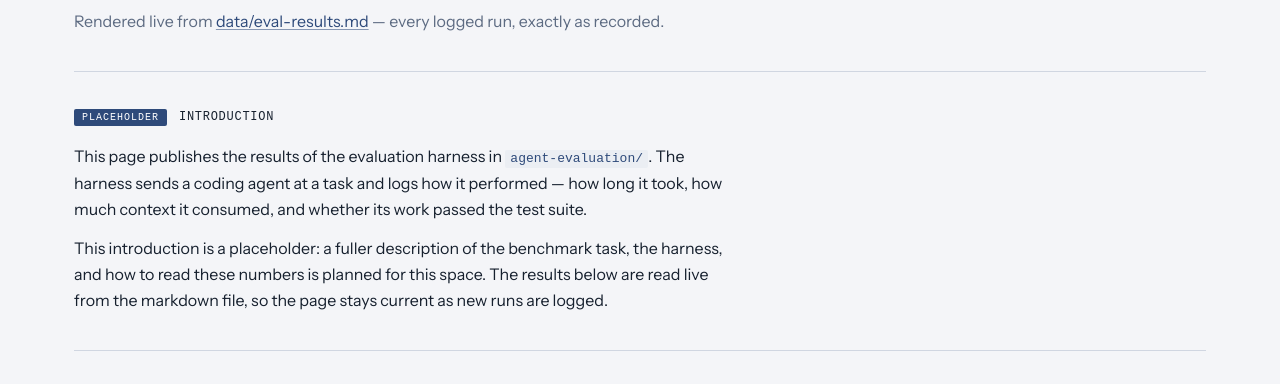
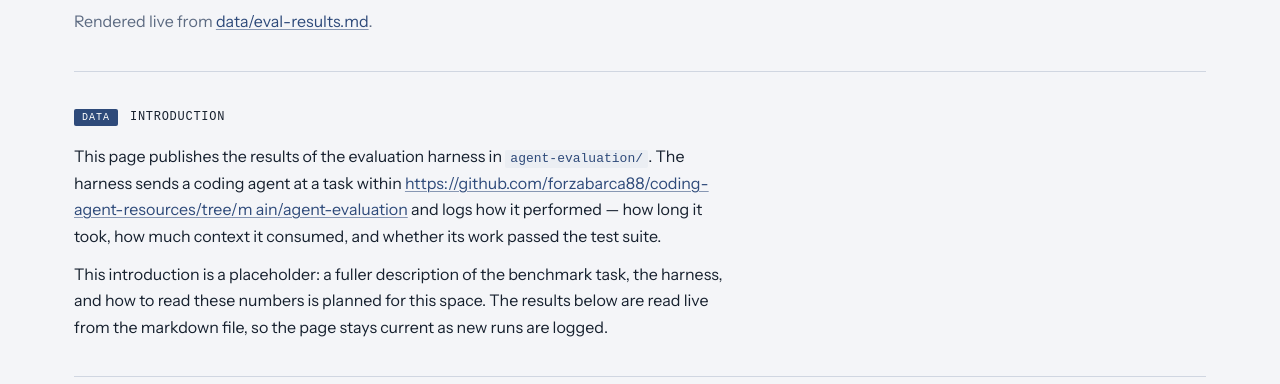
Before and after one commit to forzabarca88/coding-agent-resources, a plain HTML site: page docs/evaluation-results.html in a window 1280 px wide. Shown: the part 194-578 px from the top of the page. Drawn offline with nearby package versions, Linux system fonts and the light colour scheme; a web font is replaced by a local one.

Commit message:
update text

```diff
--- a/docs/evaluation-results.html
+++ b/docs/evaluation-results.html
@@ -40,20 +40,21 @@
         <p class="eyebrow">Coding Agent Resources · Agent Evaluation</p>
         <h1 class="masthead__title">Evaluation results</h1>
         <p class="masthead__subhead">
-          Rendered live from <a href="data/eval-results.md">data/eval-results.md</a>
-          — every logged run, exactly as recorded.
+          Rendered live from <a href="data/eval-results.md">data/eval-results.md</a>.
+
         </p>
       </header>
 
       <!-- Introduction -->
       <section class="intro" aria-labelledby="intro-heading">
         <h2 id="intro-heading" class="intro__heading">
-          <span class="chip">Placeholder</span>
+          <span class="chip">Data</span>
           Introduction
         </h2>
         <p>
           This page publishes the results of the evaluation harness in
-          <code>agent-evaluation/</code>. The harness sends a coding agent at a task and logs how
+          <code>agent-evaluation/</code>. The harness sends a coding agent at a task within <a href="https://github.com/forzabarca88/coding-agent-resources/tree/main/agent-evaluation">https://github.com/forzabarca88/coding-agent-resources/tree/m
+ain/agent-evaluation</a> and logs how
           it performed — how long it took, how much context it consumed, and whether its work
           passed the test suite.
         </p>
@@ -75,7 +76,7 @@
     </main>
 
     <footer class="page-footer">
-      <p>Coding Agent Resources · documentation site</p>
+      <p>Coding Agent Resources</p>
       <nav class="page-footer__nav" aria-label="Footer pages">
         <a href="index.html">Index</a>
         <a href="evaluation-results.html">Evaluation results</a>
```
